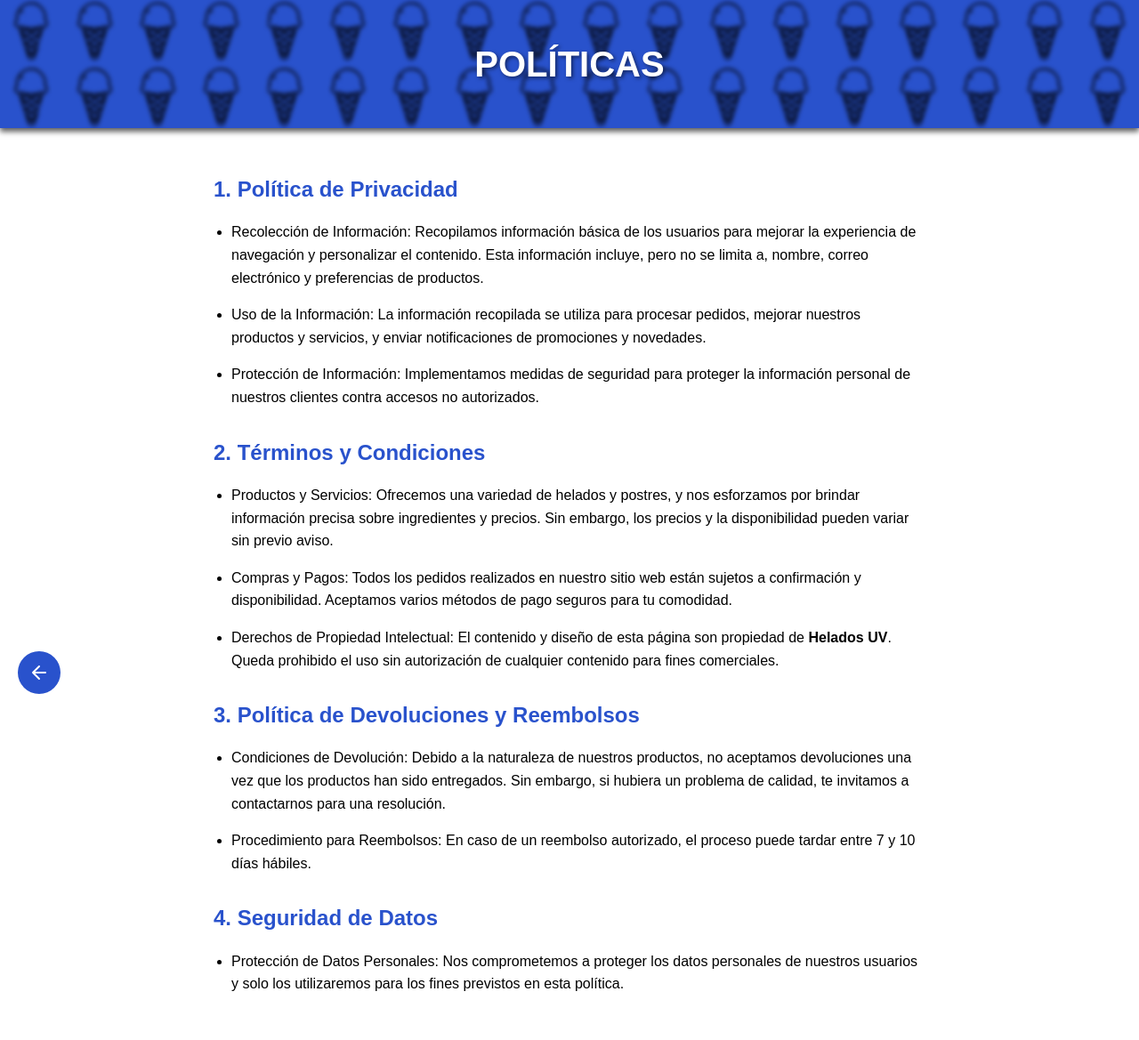
After one commit to cordorat/HELADOSUV, a Django app: page /politicas/ in a window 1280 px wide. The commit adds this page. Shown: the whole page at 89% size. Run offline with Django 5.2, Linux system fonts and the light colour scheme.

Commit message:
home, politicas

```diff
--- /dev/null
+++ b/helados/frontend/templates/politicas.html
@@ -0,0 +1,73 @@
+<!DOCTYPE html>
+<html lang="es">
+<head>
+    <meta charset="UTF-8">
+    <meta name="viewport" content="width=device-width, initial-scale=1.0">
+    <title>Políticas - Helados UV</title>
+    <link rel="stylesheet" href="../static/styles/pagina.css">
+</head>
+<body>
+    <header>
+        <div class="header-background"></div>
+        <h1>POLÍTICAS</h1>
+    </header>
+
+    <main>
+        <section>
+            <h2>1. Política de Privacidad</h2>
+            <ul>
+                <li>
+                    <p>Recolección de Información: Recopilamos información básica de los usuarios para mejorar la experiencia de navegación y personalizar el contenido. Esta información incluye, pero no se limita a, nombre, correo electrónico y preferencias de productos.</p>
+                </li>
+                <li>
+                    <p>Uso de la Información: La información recopilada se utiliza para procesar pedidos, mejorar nuestros productos y servicios, y enviar notificaciones de promociones y novedades.</p>
+                </li>
+                <li>
+                    <p>Protección de Información: Implementamos medidas de seguridad para proteger la información personal de nuestros clientes contra accesos no autorizados.</p>
+                </li>
+            </ul>
+        </section>
+
+        <section>
+            <h2>2. Términos y Condiciones</h2>
+            <ul>
+                <li>
+                    <p>Productos y Servicios: Ofrecemos una variedad de helados y postres, y nos esforzamos por brindar información precisa sobre ingredientes y precios. Sin embargo, los precios y la disponibilidad pueden variar sin previo aviso.</p>
+                </li>
+                <li>
+                    <p>Compras y Pagos: Todos los pedidos realizados en nuestro sitio web están sujetos a confirmación y disponibilidad. Aceptamos varios métodos de pago seguros para tu comodidad.</p>
+                </li>
+                <li>
+                    <p>Derechos de Propiedad Intelectual: El contenido y diseño de esta página son propiedad de <strong>Helados UV</strong>. Queda prohibido el uso sin autorización de cualquier contenido para fines comerciales.</p>
+                </li>
+            </ul>
+        </section>
+
+        <section>
+            <h2>3. Política de Devoluciones y Reembolsos</h2>
+            <ul>
+                <li>
+                    <p>Condiciones de Devolución: Debido a la naturaleza de nuestros productos, no aceptamos devoluciones una vez que los productos han sido entregados. Sin embargo, si hubiera un problema de calidad, te invitamos a contactarnos para una resolución.</p>
+                </li>
+                <li>
+                    <p>Procedimiento para Reembolsos: En caso de un reembolso autorizado, el proceso puede tardar entre 7 y 10 días hábiles.</p>
+                </li>
+            </ul>
+        </section>
+
+        <section>
+            <h2>4. Seguridad de Datos</h2>
+            <ul>
+                <li>
+                    <p>Protección de Datos Personales: Nos comprometemos a proteger los datos personales de nuestros usuarios y solo los utilizaremos para los fines previstos en esta política.</p>
+                </li>
+            </ul>
+        </section>
+    </main>
+    <a href="/" class="back-button" aria-label="Volver atrás">
+        <svg xmlns="http://www.w3.org/2000/svg" width="24" height="24" viewBox="0 0 24 24" fill="none" stroke="currentColor" stroke-width="2" stroke-linecap="round" stroke-linejoin="round">
+            <path d="M19 12H5M12 19l-7-7 7-7"/>
+        </svg>
+    </a>
+</body>
+</html>
--- a/helados/views.py
+++ b/helados/views.py
@@ -99,3 +99,6 @@ def mostrarHelados (request):
     return render (request, 'helados.html', {
         'helados' : helados
     })
+
+def politicas (request):
+    return render(request,'politicas.html')
--- a/heladosuvcrud/settings.py
+++ b/heladosuvcrud/settings.py
@@ -11,6 +11,7 @@ https://docs.djangoproject.com/en/5.1/ref/settings/
 """
 
 from pathlib import Path
+import os
 
 # Build paths inside the project like this: BASE_DIR / 'subdir'.
 BASE_DIR = Path(__file__).resolve().parent.parent
@@ -55,7 +56,7 @@ ROOT_URLCONF = 'heladosuvcrud.urls'
 TEMPLATES = [
     {
         'BACKEND': 'django.template.backends.django.DjangoTemplates',
-        'DIRS': [],
+        'DIRS': [os.path.join(BASE_DIR, 'helados', 'frontend', 'templates')],
         'APP_DIRS': True,
         'OPTIONS': {
             'context_processors': [
--- a/heladosuvcrud/urls.py
+++ b/heladosuvcrud/urls.py
@@ -20,7 +20,7 @@ from helados import views
 
 urlpatterns = [
     path('admin/', admin.site.urls),
-    path('', views.home, name= 'home'),
+    path('',views.home, name='home'),
     path('singup/', views.singUp, name='singup'),
     path('logout/', views.cerrarSesion, name='logout'),
     path('singinA/', views.iniciarSesionAdmin, name='singinA'),
@@ -29,4 +29,5 @@ urlpatterns = [
     path('homeC/', views.homeCajero, name='homeC'),
     path('agregarHelado/', views.agregarHelado, name='agregarHelado'),
     path('helados/', views.mostrarHelados, name='helados'),
+    path('politicas/', views.politicas, name='politicas'),
 ]
```
Also changed, not shown: helados/frontend/templates/home.html (+34 -19 lines), db.sqlite3.
